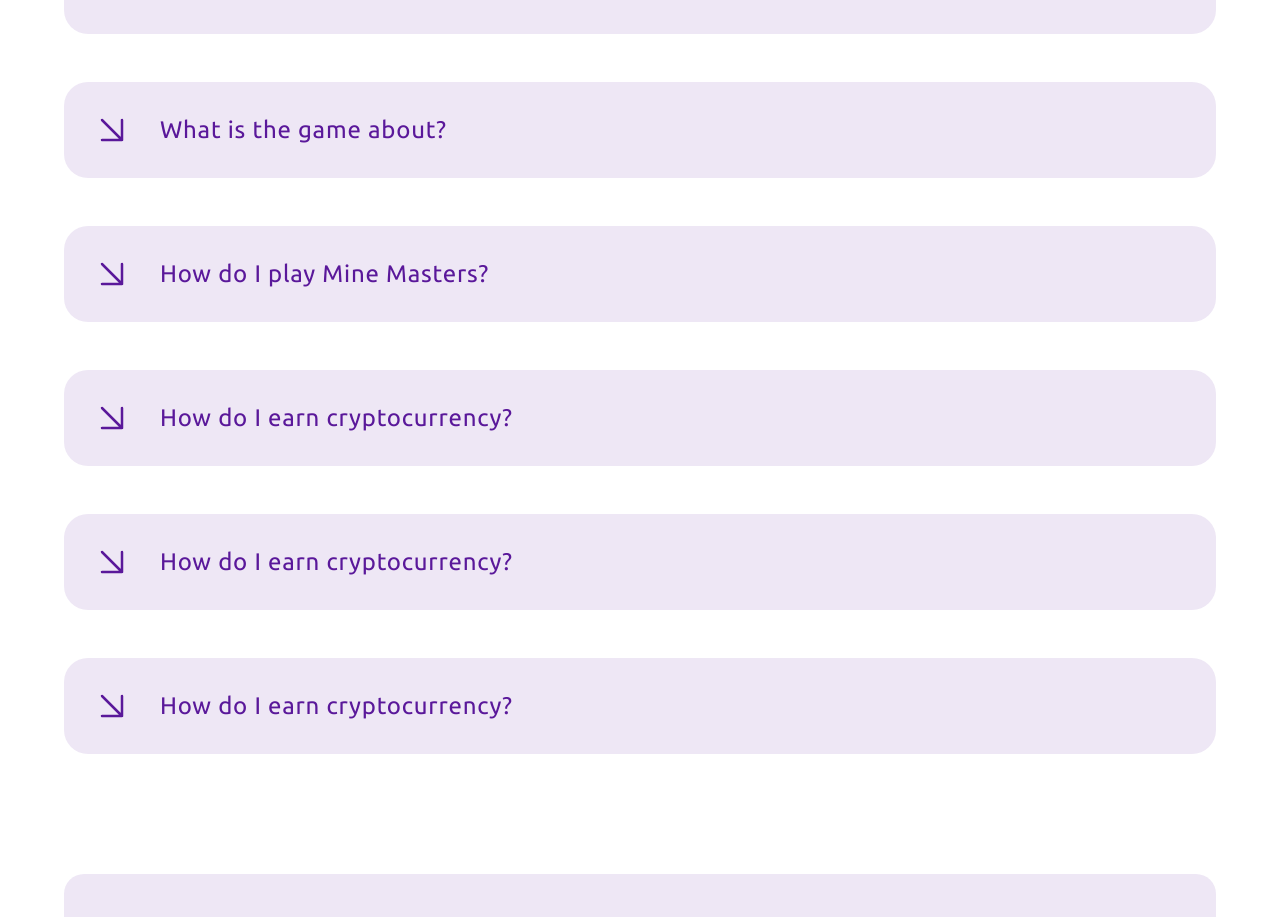
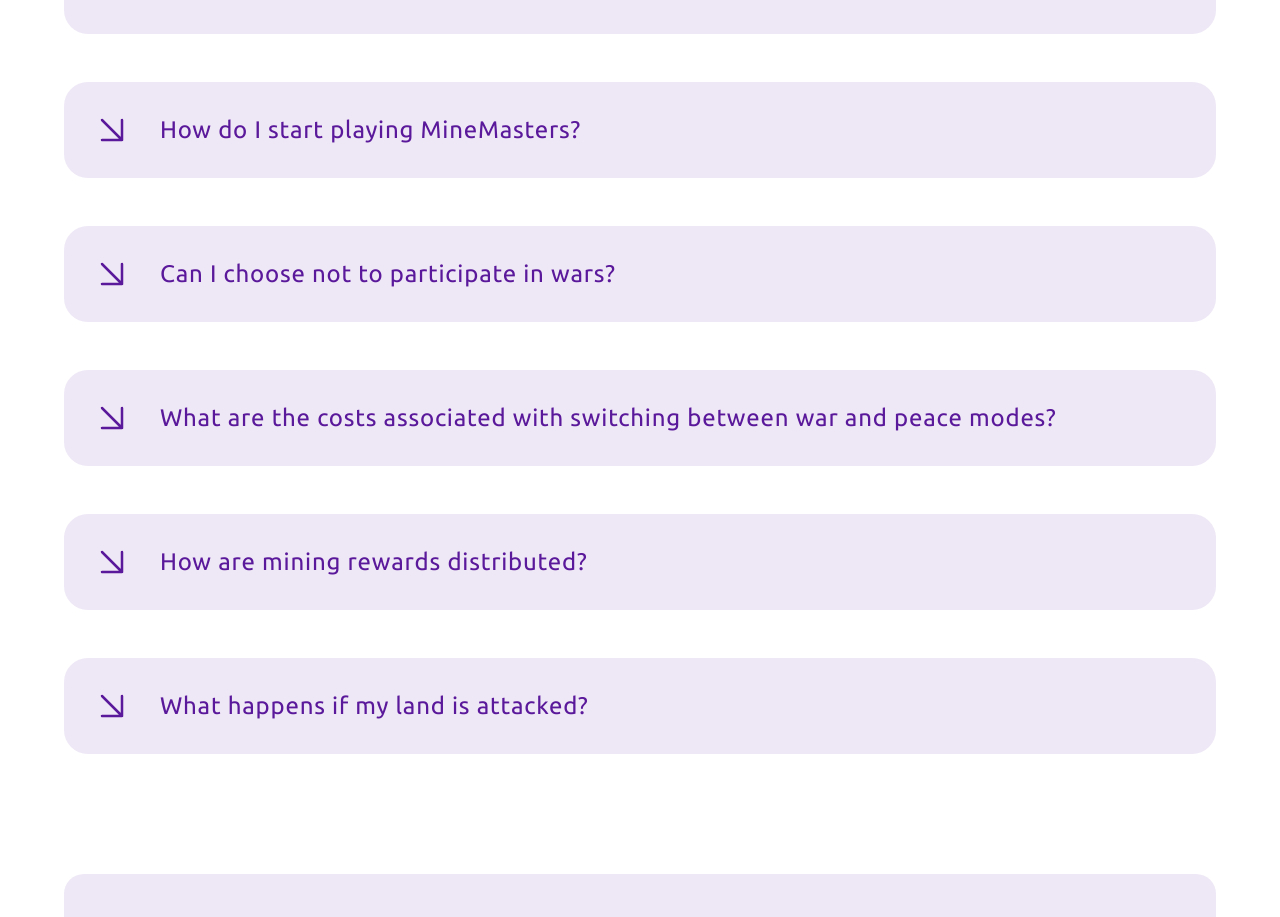
Before and after one commit to Mine-Master/Mine-Masters-WebApp, a Next.js app: page / in a window 1280 px wide. Shown: the part 6831-7748 px from the top of the page. Built offline with nearby package versions, Linux system fonts and the light colour scheme; a web font is replaced by a local one.

Commit message:
chore: add FAQs

```diff
--- a/app/containers/faq/constant.ts
+++ b/app/containers/faq/constant.ts
@@ -2,31 +2,32 @@
   {
     title: "What is Mine Masters?",
     description:
-      "Mine Masters is a play-to-earn game that allows players to earn cryptocurrency by playing the game. Players can earn by mining resources, crafting items, and trading them in the marketplace.",
+      "MineMasters is a crypto-based game that combines the thrill of gaming with cryptocurrency rewards. Players purchase lands, mine resources, engage in warfare, and trade NFTs to build their empire and earn in-game tokens.",
   },
   {
-    title: "What is the game about?",
+    title: "How do I start playing MineMasters?",
     description:
-      "Mine Masters is a play-to-earn game that allows players to earn cryptocurrency by playing the game. Players can earn by mining resources, crafting items, and trading them in the marketplace.",
+      "To begin, players need to purchase a land NFT during one of the scheduled land releases. After acquiring land, players can buy miner NFTs to start mining game tokens.",
   },
   {
-    title: "How do I play Mine Masters?",
+    title: "Can I choose not to participate in wars?",
     description:
-      "Mine Masters is a play-to-earn game that allows players to earn cryptocurrency by playing the game. Players can earn by mining resources, crafting items, and trading them in the marketplace.",
+      "Yes, players can choose between being in 'war mode' or 'peace mode'. War mode allows players to attack others and risk being attacked, while peace mode focuses on development and resource management without the risk of attacks.",
   },
   {
-    title: "How do I earn cryptocurrency?",
+    title:
+      "What are the costs associated with switching between war and peace modes?",
     description:
-      "Mine Masters is a play-to-earn game that allows players to earn cryptocurrency by playing the game. Players can earn by mining resources, crafting items, and trading them in the marketplace.",
+      "Switching modes is a strategic decision that costs about 20% of your game tokens each time you switch.",
   },
   {
-    title: "How do I earn cryptocurrency?",
+    title: "How are mining rewards distributed?",
     description:
-      "Mine Masters is a play-to-earn game that allows players to earn cryptocurrency by playing the game. Players can earn by mining resources, crafting items, and trading them in the marketplace.",
+      "Mining rewards are given out in the game’s token and are distributed every 7 days. However, the mining rewards are halved every 6 months to maintain the game's economic balance.",
   },
   {
-    title: "How do I earn cryptocurrency?",
+    title: "What happens if my land is attacked?",
     description:
-      "Mine Masters is a play-to-earn game that allows players to earn cryptocurrency by playing the game. Players can earn by mining resources, crafting items, and trading them in the marketplace.",
+      "If your land is attacked, you may incur soldier casualties and structural damages, which can be repaired using in-game resources. These dynamics add realism and strategic depth to the game.",
   },
 ];
```
